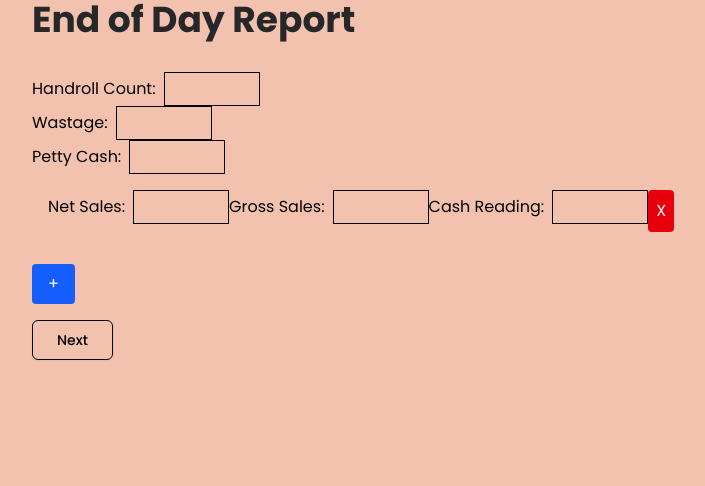
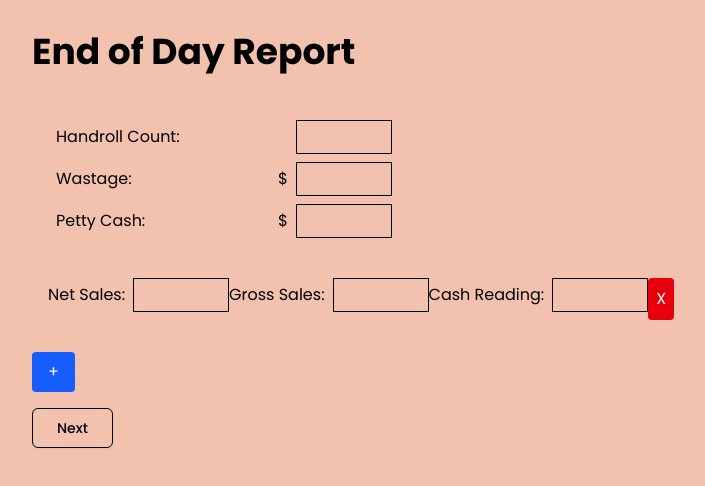
Before and after one commit to G-Tang2/sushi-sushi-EOD, a Next.js app: page /eod-report in a window 1280 px wide. Shown: the top 486 px of the page, without its empty margins (224-929 px from the left). Built offline with nearby package versions, Linux system fonts and the light colour scheme.

Commit message:
styled end of day handroll, wastage and petty cash input

```diff
--- a/app/bank-takings/page.tsx
+++ b/app/bank-takings/page.tsx
@@ -38,7 +38,7 @@ const totalTillAtom = React.useMemo(
       <main className="flex min-h-screen w-full max-w-3xl flex-col items-center sm:items-start">
         <h1 className="my-8 text-4xl font-bold">Bank Takings</h1>
         {/* Total value display */}
-        <div className="bg-custom-cream w-sm py-4 px-6 mb-2 rounded-2xl text-lg">
+        <div className="bg-custom-cream w-sm py-4 px-6 mb-2 rounded-2xl">
           <p>Total POS count = ${totalTill.toFixed(2)}</p>
           <p>Total cash to be banked: ${(total - FLOAT).toFixed(2)}</p>
         </div>
--- a/app/eod-report/page.tsx
+++ b/app/eod-report/page.tsx
@@ -84,12 +84,11 @@ export default function EODReport() {
   };
 
   return (
-    <div className="flex min-h-screen items-center justify-center">
+    <div className="flex min-h-screen items-center justify-center ">
       <main className="flex min-h-screen w-full max-w-3xl flex-col items-center sm:items-start">
-        <h1 className="mb-8 text-4xl font-bold text-zinc-800">
-          End of Day Report
-        </h1>
-        <label>
+        <h1 className="my-8 text-4xl font-bold">End of Day Report</h1>
+        <div className="flex flex-col gap-2 bg-custom-cream w-sm py-4 px-6 mb-2 rounded-2xl">
+          <label className="flex justify-between items-center">
             Handroll Count:
             <input
               type="number"
@@ -98,24 +97,31 @@ export default function EODReport() {
               className="border p-1 ml-2 w-24"
             />
           </label>
-        <label>
+          <label className="flex justify-between items-center">
             Wastage:
+            <div>
+              $
               <input
                 type="number"
                 value={wastage || ""}
                 onChange={(e) => setWastage(Number(e.target.value) || 0)}
                 className="border p-1 ml-2 w-24"
               />
+            </div>
           </label>
-        <label>
+          <label className="flex justify-between items-center">
             Petty Cash:
+            <div>
+              $
               <input
                 type="number"
                 value={pettyCash || ""}
                 onChange={(e) => setPettyCash(Number(e.target.value) || 0)}
                 className="border p-1 ml-2 w-24"
               />
+            </div>
           </label>
+        </div>
         <div>
           {atoms.map((atom, idx) => (
             <SalesStateEditor
```
Lines whose indentation alone changed are shown as unchanged.
